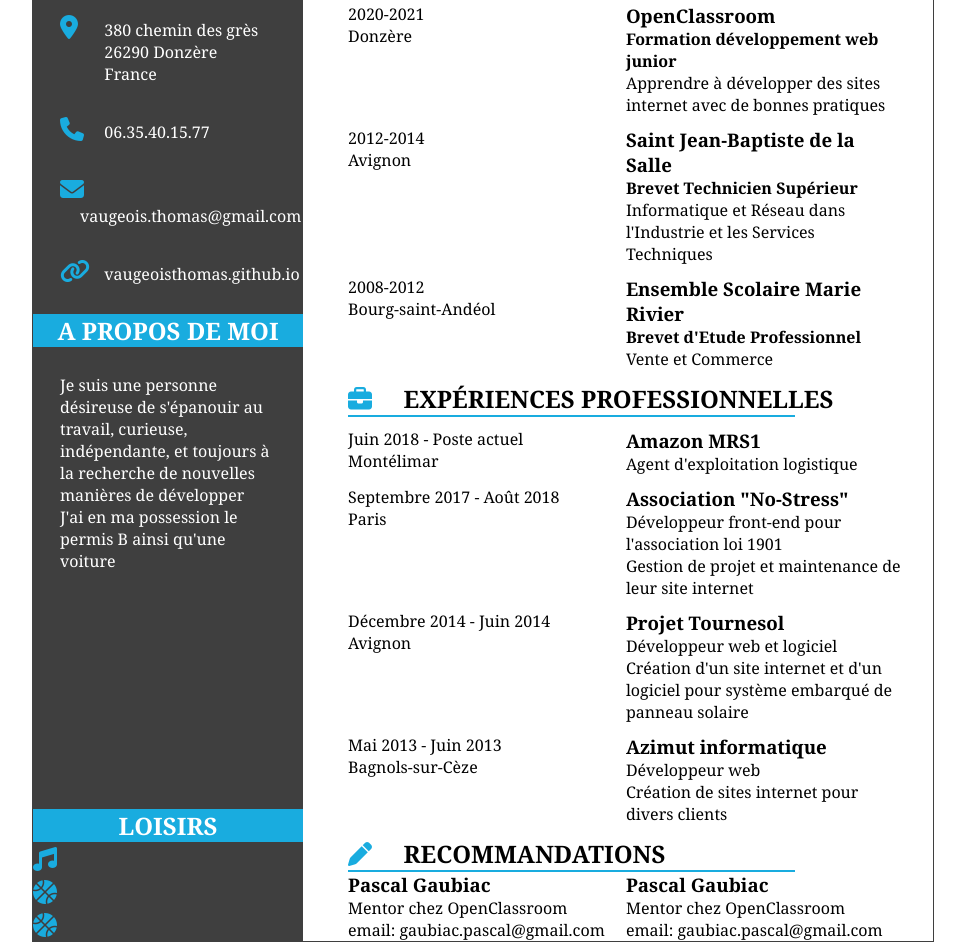
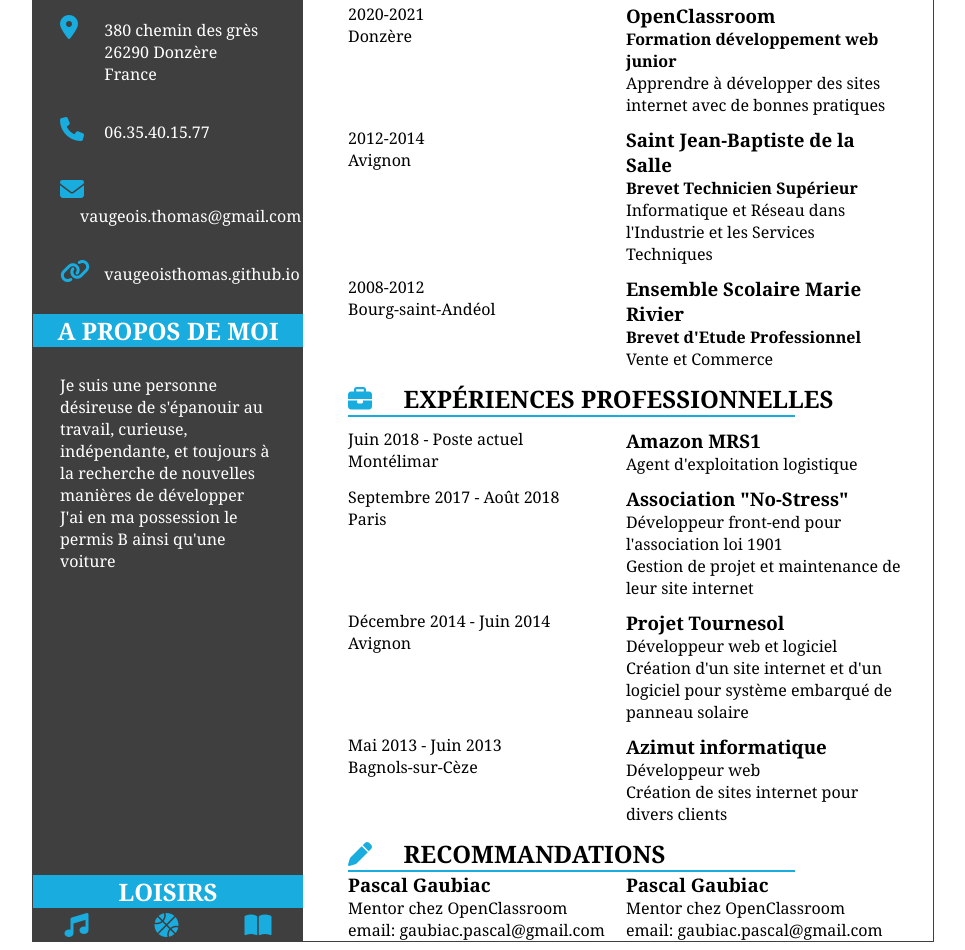
Before and after one commit to VaugeoisThomas/CurriculumVitae, a plain HTML site: page index.html in a window 1280 px wide. Shown: the part 264-1214 px from the top of the page, without its empty margins (157-1122 px from the left). Drawn offline with Linux system fonts and the light colour scheme.

Commit message:
Rajout d'un logo et mise en forme de la section hobby en css

```diff
--- a/css/style.css
+++ b/css/style.css
@@ -147,6 +147,13 @@ header, main{
     flex-direction: row;
 }
 
+#logoHobby{
+    display: flex;
+    flex-direction: row;
+    justify-content: space-around;
+
+}
+
 @media all and (max-width: 768px){
    #bloc_page{ width: auto; }
    main,header{ flex-direction: column;}
--- a/index.html
+++ b/index.html
@@ -215,7 +215,7 @@
                             <i class="fas fa-basketball-ball"></i>
                         </div>
                         <div class="logo">
-                            <i class="fas fa-basketball-ball"></i>
+                            <i class="fas fa-book-open"></i>
                         </div>
                     </div>
                 </article>
```
